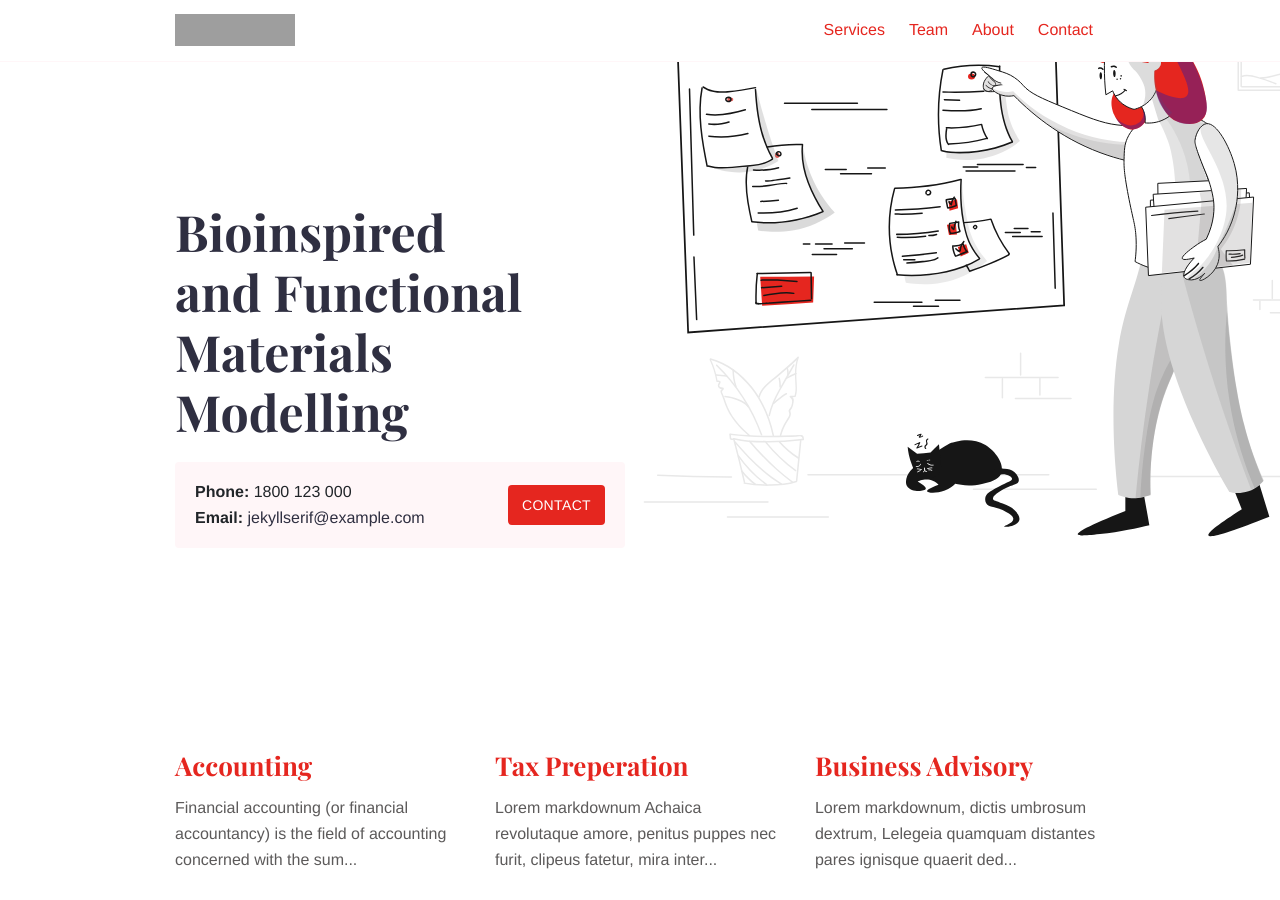
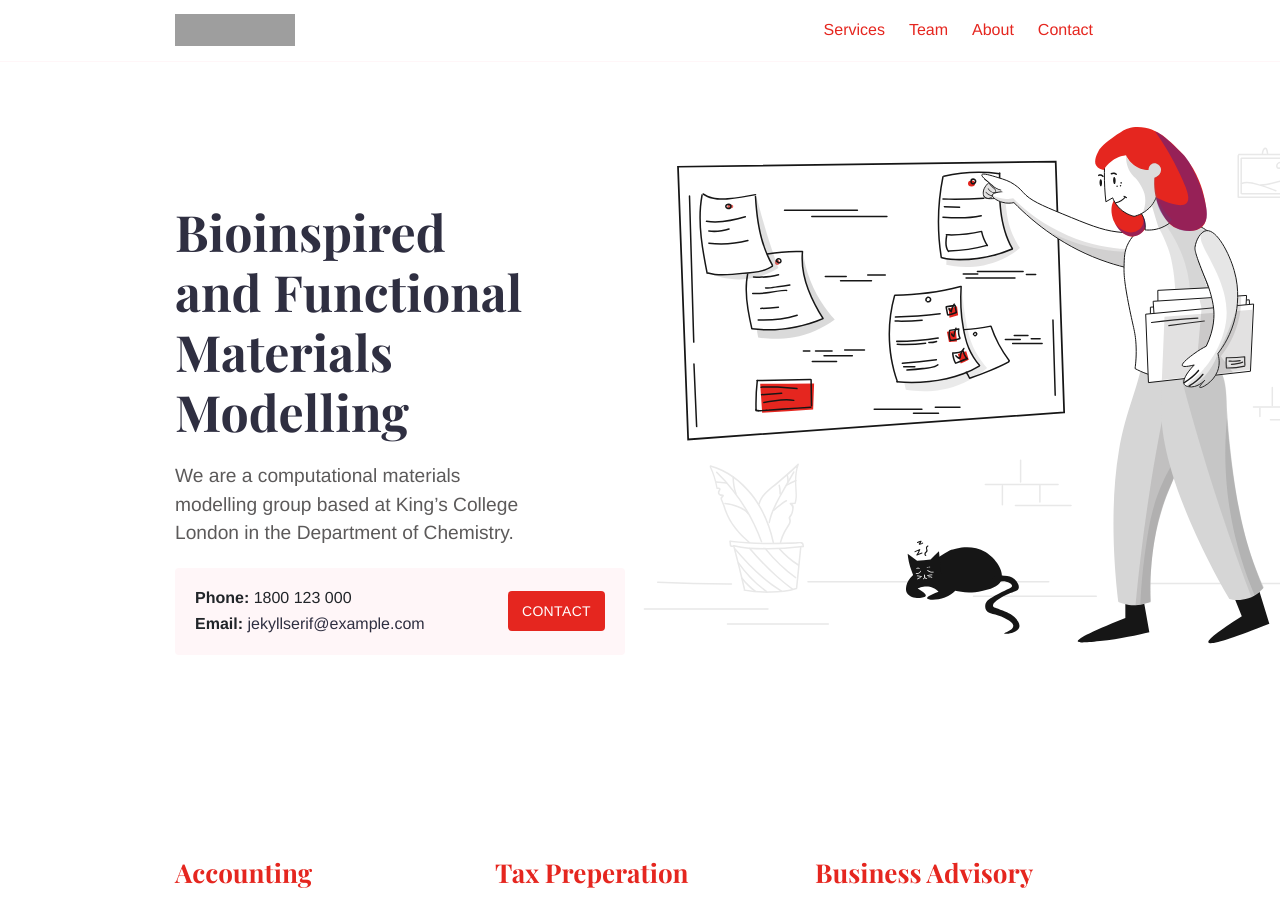
Before and after one commit to matta-research-group/matta-research-group.github.io, a Jekyll site: the page built from index.md, in a window 1280 px wide and 900 px high. Built offline with Jekyll 4.4.1, drawn with Linux system fonts in a browser that asks for light colours; grey boxes are pictures that could not be loaded.

Commit message:
Update index.md

```diff
--- a/index.md
+++ b/index.md
@@ -9,3 +9,5 @@ show_call_box: true
 ---
 
 # Bioinspired and Functional Materials Modelling
+
+We are a computational materials modelling group based at King's College London in the Department of Chemistry.
```
